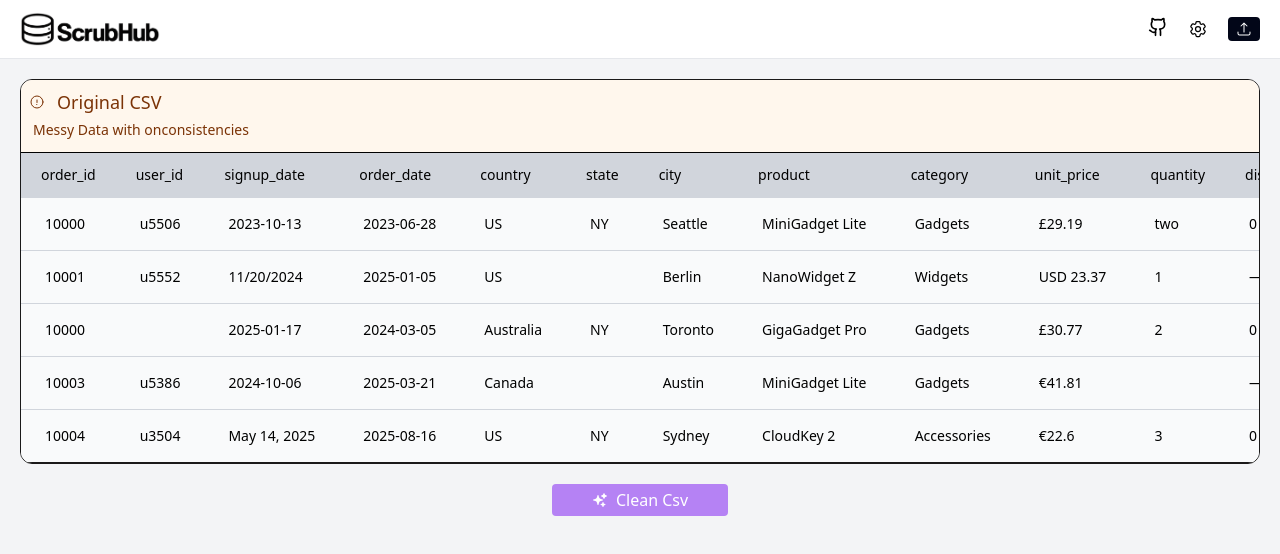
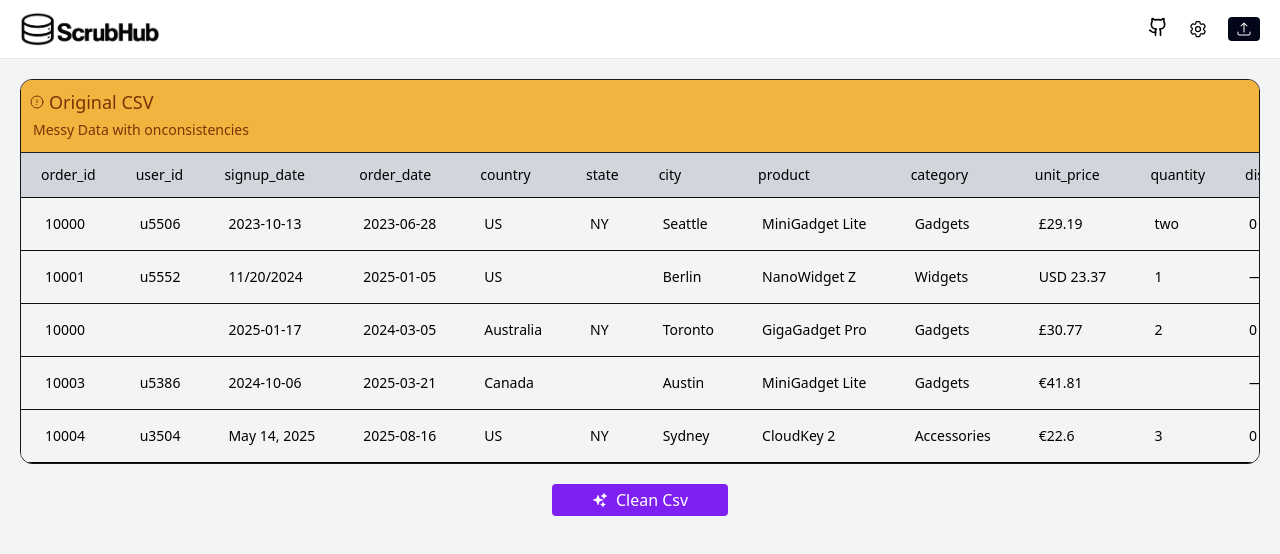
Before and after one commit to BrandonCarp/data_clean, a Next.js app in the folder frontend/: page / in a window 1280 px wide. Shown: the top 554 px of the page. Built offline with nearby package versions, Linux system fonts and the light colour scheme.

Commit message:
style updates

```diff
--- a/frontend/app/globals.css
+++ b/frontend/app/globals.css
@@ -4,20 +4,26 @@
 @theme {
   --color-gray-darkest: #0f0f0fff;
   --color-gray-dark: #1a1919ff;
-  --color-gray-light: #dadada;
-  --color-gray-lightest: #f5f5f5;
-  --color-purple-main: #b582f4;
-  --color-orange-main: #5a3401ff;
-  --color-orange-textdark: #bd5519ff;
+  --color-gray-light: #242323ff;
+  --color-gray-lightest: #dbd5d5ff;
+  --color-purple-main: #7f20f3ff;
+  --color-purple-light: #8d33faff;
+  --color-orange-main: #f3b43fff;
+  --color-orange-textdark: #f08344ff;
   --color-orange-textlight: #f7853aff;
 }
 
-/* //   orange: {
-//     main: "#5a3401ff",
-//     textdark: "#bd5519ff"
-//     textlight: "#f7853aff"
-//   }, */
-
+/* // colors: {
+//   gray: {
+//     darkest: "#0f0f0fff",
+//     dark: "#1a1919ff",
+//     light: "#DADADA",
+//     lightest: "#dbd5d5ff",
+//
+//   },
+//   purple: {
+//     main: "#8e3bf3ff",
+//     light: "#aa6bf7ff", */
 /* :root {
   --background: #ffffff;
   --foreground: #171717;
--- a/frontend/components/PreviewSection.tsx
+++ b/frontend/components/PreviewSection.tsx
@@ -55,7 +55,7 @@ export default function CsvPreview() {
         }
       />
       <div className="flex justify-center">
-        <button className="flex items-center bg-purple-main text-white font-medium py-1 px-10 mt-5 rounded hover:bg-gray-700 cursor-pointer ">
+        <button className="flex items-center bg-purple-main text-white font-medium py-1 px-10 mt-5 rounded hover:bg-gray-700 cursor-pointer dark:hover:bg-purple-light ">
           <SparklesIcon className="size-4 mr-2" /> Clean Csv
         </button>
       </div>
--- a/frontend/components/TableCard.tsx
+++ b/frontend/components/TableCard.tsx
@@ -16,23 +16,24 @@ type CsvTableProps = {
 //   gray: {
 //     darkest: "#0f0f0fff",
 //     dark: "#1a1919ff",
-//     light: "#DADADA",
-//     lightest: "#F5F5F5",
+//     light: "#242323ff",
+//     lightest: "#dbd5d5ff",
 //
 //   },
 //   purple: {
-//     main: "#B582F4",
+//     main: "#7f20f3ff",
+//     light: "#8d33faff",
 //   },
 //   orange: {
-//     main: "#5a3401ff",
-//     textdark: "#bd5519ff"
+//     main: "#f8de97e8",
+//     textdark: "#f08344ff"
 //     textlight: "#f7853aff"
 //   },
 
 export default function TableCard({
   rows,
   headers,
-  bgColor = "bg-orange-50",
+  bgColor = `bg-orange-main`,
   textColor = "text-amber-900",
   heroicon,
   title,
@@ -41,10 +42,10 @@ export default function TableCard({
   return (
     <div className="relative overflow-hidden  rounded-xl border  border-gray-dark">
       <div
-        className={`w-full ${bgColor} border-b border-gray- px-2 py-2 text-sm`}
+        className={`w-full ${bgColor} border-b border-gray-light  px-2 py-2 text-sm`}
       >
         <div className="flex">
-          <h1 className={`flex items-center gap-2 text-lg ${textColor}`}>
+          <h1 className={`flex items-center  text-lg ${textColor}`}>
             {heroicon}
             {title}
           </h1>
@@ -53,21 +54,21 @@ export default function TableCard({
       </div>
       <div className="overflow-x-auto">
         <div className="min-w-max">
-          <table className="min-w-full text-left text-sm dark: bg-gray-50 dark:bg-slate-900">
-            <thead className="bg-gray-300 dark:text-black">
-              <tr>
+          <table className="min-w-full text-left text-sm  dark:bg-gray-light bg-gray-100">
+            <thead className="">
+              <tr className="bg-gray-300 dark:bg-gray-dark ">
                 {headers.map((h) => (
-                  <th className="px-5 py-3 font-medium" key={h}>
+                  <th className="px-5 py-3 font-medium dark:text-gray-lightest" key={h}>
                     {h}
                   </th>
                 ))}
               </tr>
             </thead>
-            <tbody className="border-b border-gray-dark">
+            <tbody className="border-b ">
               {rows.slice(0, 5).map((row, i) => (
                 <tr className="whitespace-nowrap" key={i}>
                   {headers.map((h) => (
-                    <td className="border-t border-gray-300 px-6 py-4" key={h}>
+                    <td className="border-t border-gray-darkest px-6 py-4" key={h}>
                       {String(row[h] ?? "")}
                     </td>
                   ))}
--- a/frontend/package.json
+++ b/frontend/package.json
@@ -23,6 +23,7 @@
     "@types/papaparse": "^5.5.0",
     "@types/react": "^19",
     "@types/react-dom": "^19",
+    "baseline-browser-mapping": "^2.8.32",
     "eslint": "^9",
     "eslint-config-next": "16.0.3",
     "tailwindcss": "^4.1.17",
```
Also changed, not shown: 1 other file (tests, documents, lock files or other folders).
